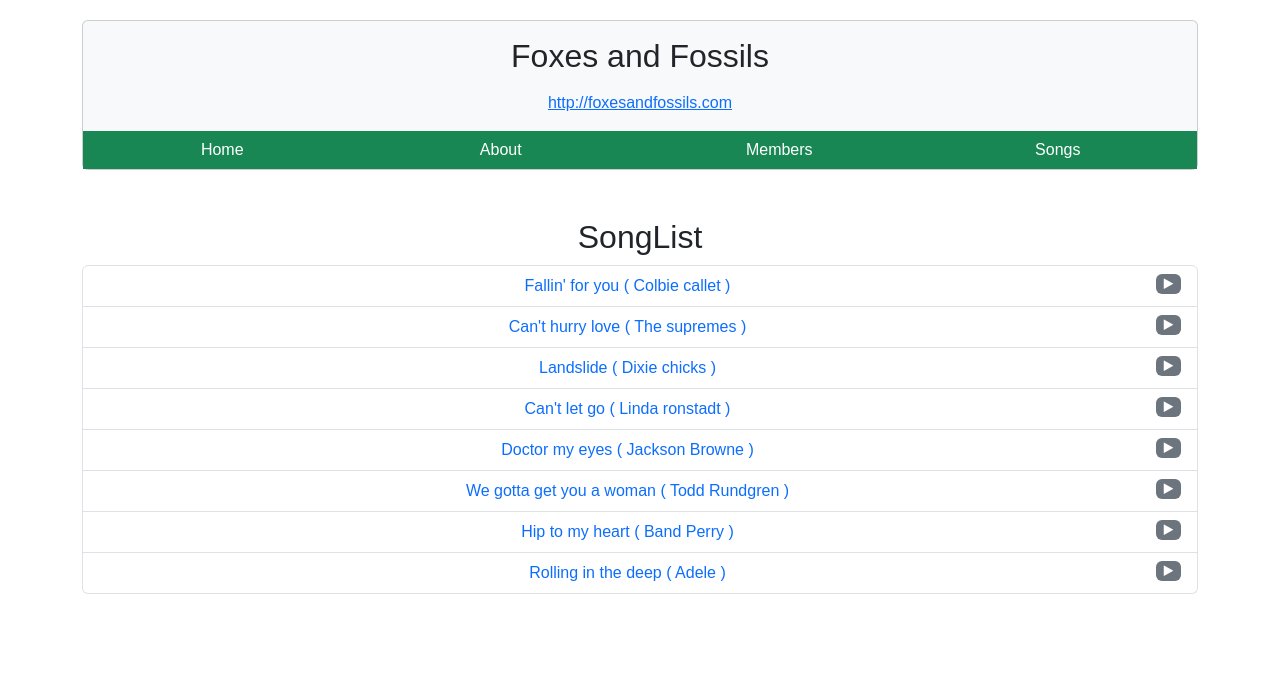
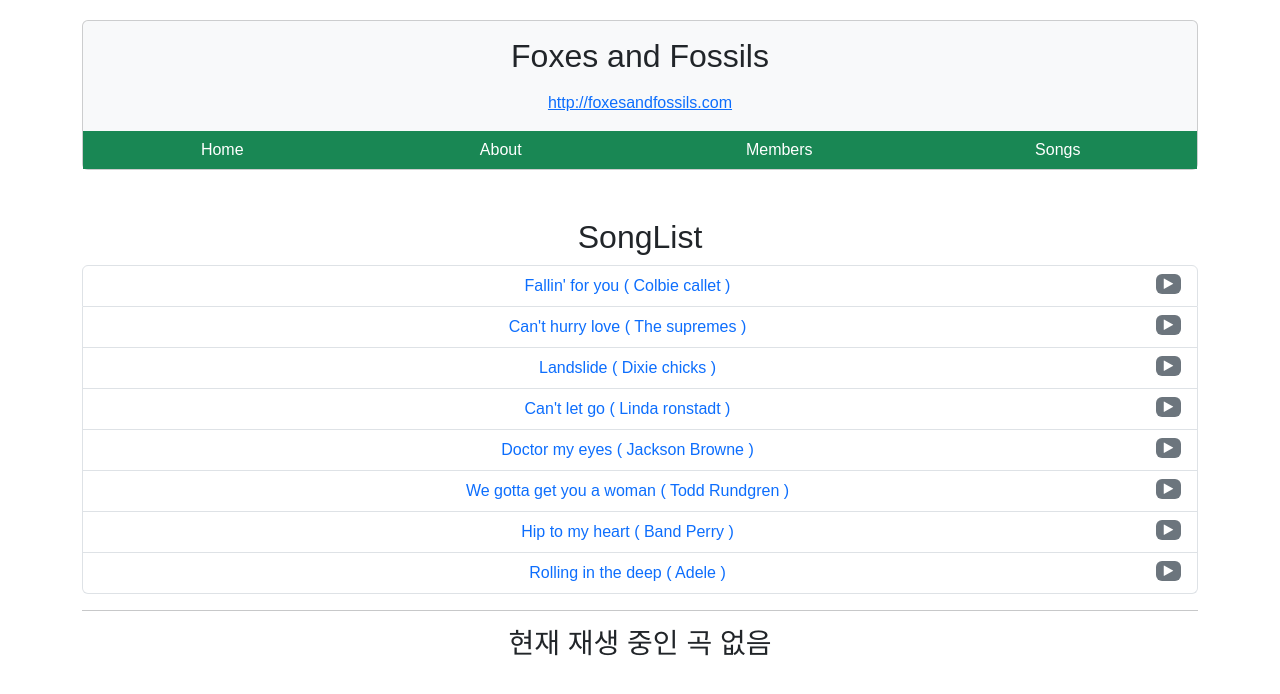
Before and after one commit to fanfarexo/react-router-guide, a React (Vite) app: page /songs in a window 1280 px wide. Shown: the top 694 px of the page. Built offline with nearby package versions, Linux system fonts and the light colour scheme.

Commit message:
feat: index 라우트 설정

```diff
--- a/src/App.tsx
+++ b/src/App.tsx
@@ -6,6 +6,7 @@
 import SongList from './quickstart-router-basics/pages/SongList';
 import { useState } from 'react';
 import Player from './quickstart-router-basics/pages/songs/Player';
+import SongIndex from './quickstart-router-basics/pages/songs/Index';
 
 export type MemberType = {
   name: string;
@@ -60,6 +61,7 @@
             Members
           </Route>
           <Route path='/songs' element={<SongList songs={songs} />}>
+            <Route index element={<SongIndex />} />
             <Route path=':id' element={<Player songs={songs} />} />
           </Route>
         </Routes>
--- /dev/null
+++ b/src/quickstart-router-basics/pages/songs/Index.tsx
@@ -0,0 +1,10 @@
+const Index = () => {
+  return (
+    <>
+      <hr />
+      <h3>현재 재생 중인 곡 없음</h3>
+    </>
+  );
+};
+
+export default Index;
```
